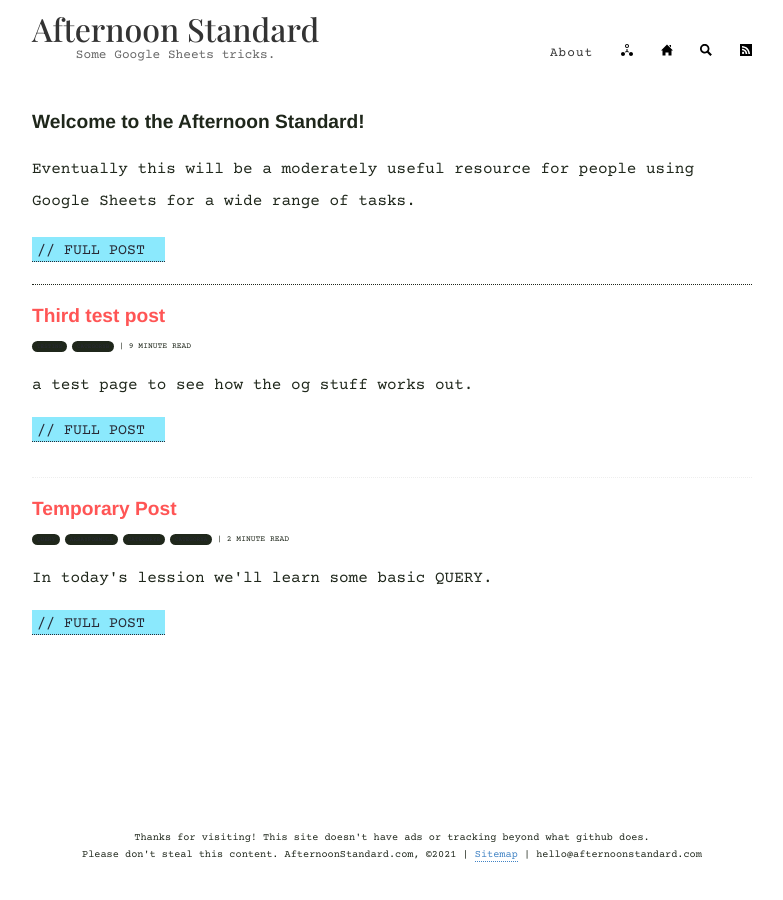
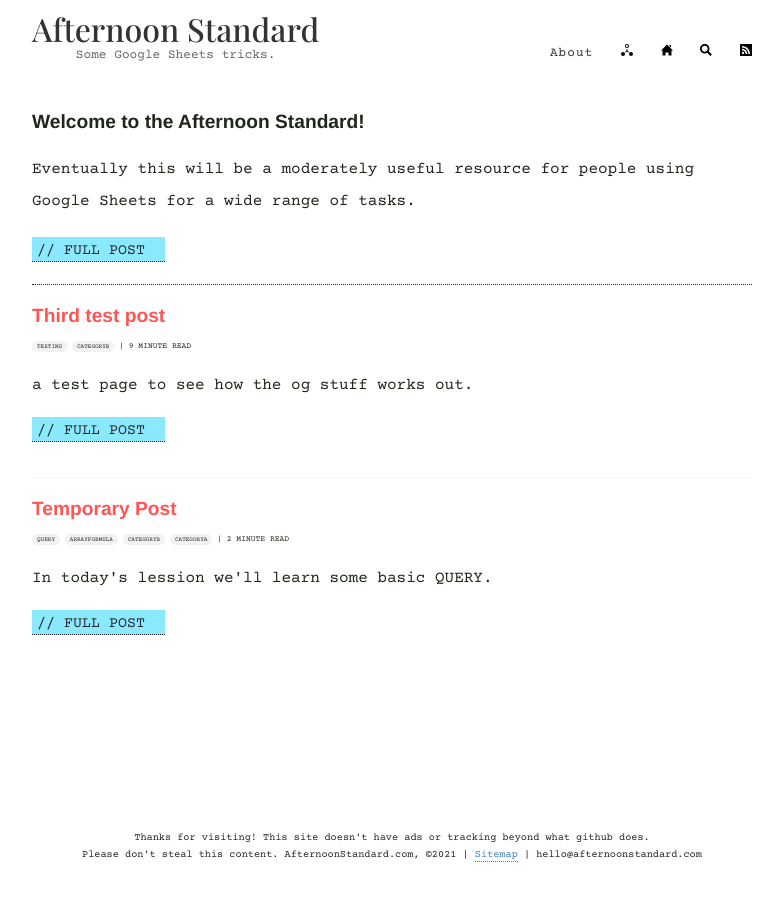
Before and after one commit to boringparty/hello-party.github.io, a Jekyll site: the page built from index.html, in a window 1280 px wide. Shown: the whole page, without its empty margins (248-1031 px from the left). Built offline with Jekyll 4.4.1, drawn with Linux system fonts in a browser that asks for light colours; the list of posts is cut into pages by our own code.

Commit message:
Update style.scss

```diff
--- a/assets/style.scss
+++ b/assets/style.scss
@@ -17,7 +17,7 @@
        url('../fonts/courier-prime-v2-latin-regular.eot?#iefix') format('embedded-opentype'),
        url('../fonts/courier-prime-v2-latin-regular.woff2') format('woff2'),
        url('../fonts/courier-prime-v2-latin-regular.woff') format('woff'),
-       url('../fonts/courier-prime-v2-latin-regular.ttf') format('truetype'),
+       url('../fonts/courier-prime-v2-latin-regular.ttf') format('ruetype'),
        url('../fonts/courier-prime-v2-latin-regular.svg#CourierPrime') format('svg');
 }
 
@@ -134,9 +134,9 @@ div#smallCategories, #smallCategories a {
 }
 
 #smallCategories a {
-    background: $categories;
+    background: $back-categories;
     padding: 2px 5px;
-    color: $black;
+    color: $categories;
     border-radius: 10px;
 }
 
```
